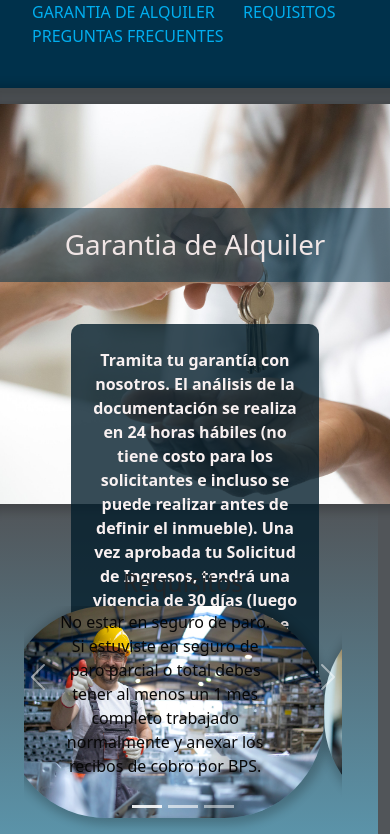
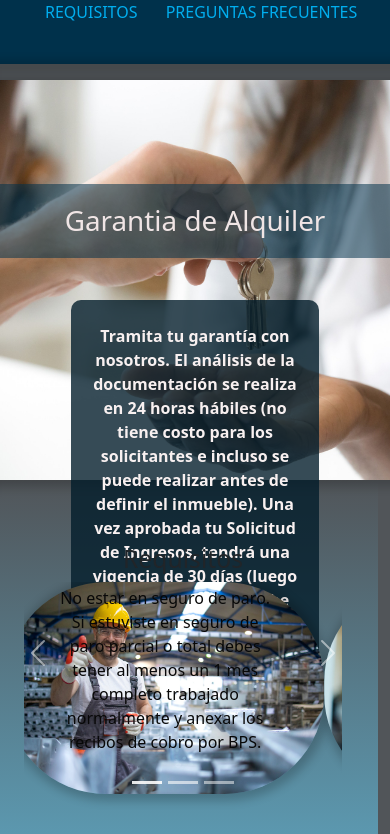
Before and after one commit to emi20221891/portoseguroSebaRiero.github.io, a plain HTML site: page index.html in a window 390 px wide. Shown: the part 172-1006 px from the top of the page. Drawn offline with nearby package versions, Linux system fonts and the light colour scheme; a web font is replaced by a local one.

Commit message:
Update index.html

```diff
--- a/index.html
+++ b/index.html
@@ -21,7 +21,7 @@
         </figure>
         <nav class="col-xs-12 justify-content-center">
             <ul  class="list-unstyled list-inline">
-                <li class="list-inline-item"><a href="#garantiaDeAlquiler" class="text-decoration-none rounded d-sm-none d-md-block  p-2  text-center  text-uppercase">Garantia de alquiler</a></li>
+                <li class="list-inline-item"><a href="#garantiaDeAlquiler" class="text-decoration-none rounded d-none d-md-block  p-2  text-center  text-uppercase">Garantia de alquiler</a></li>
                 <li class="list-inline-item"><a href="#habilidades" class="text-decoration-none  p-2 rounded  text-center  text-uppercase">Requisitos</a></li>
                 <li class="list-inline-item"><a href="#experienciaLaboral" class="text-decoration-none  p-2 rounded    text-center text-uppercase">Preguntas frecuentes</a></li>
             </ul>
```
